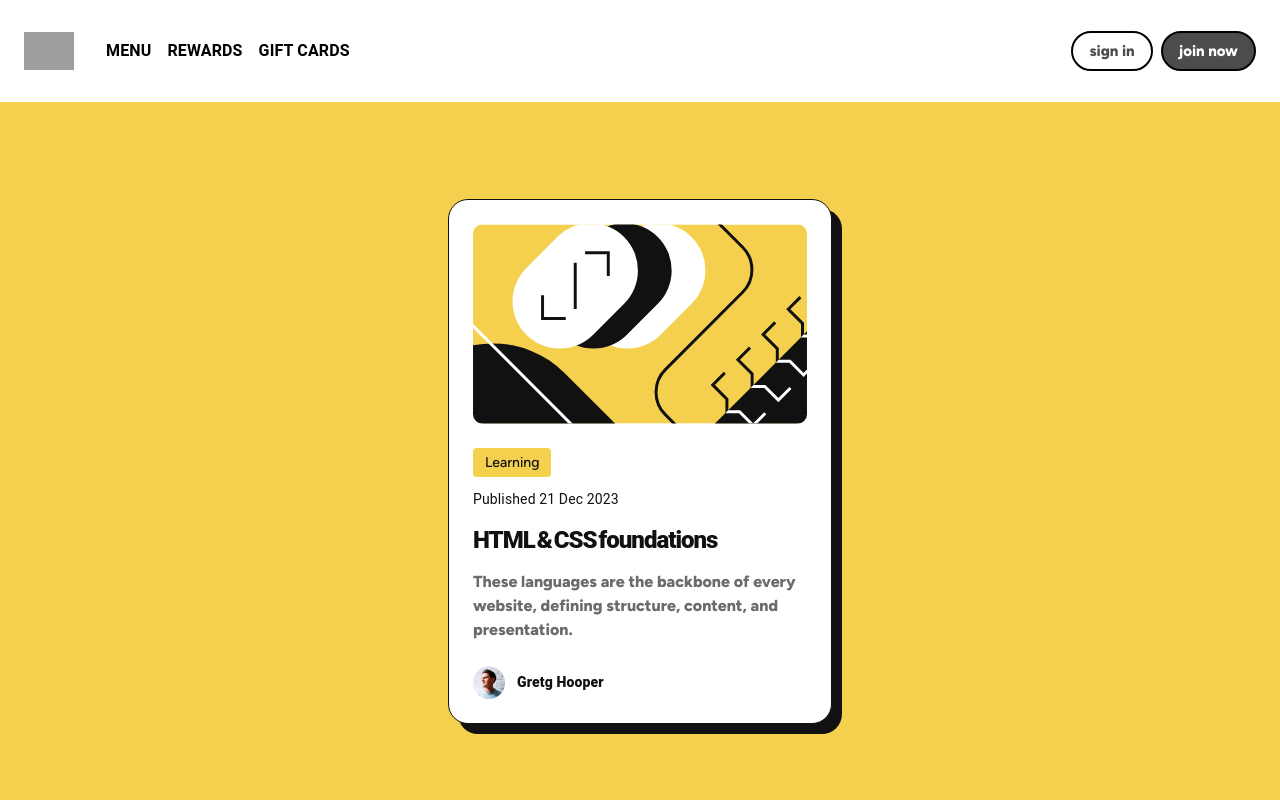
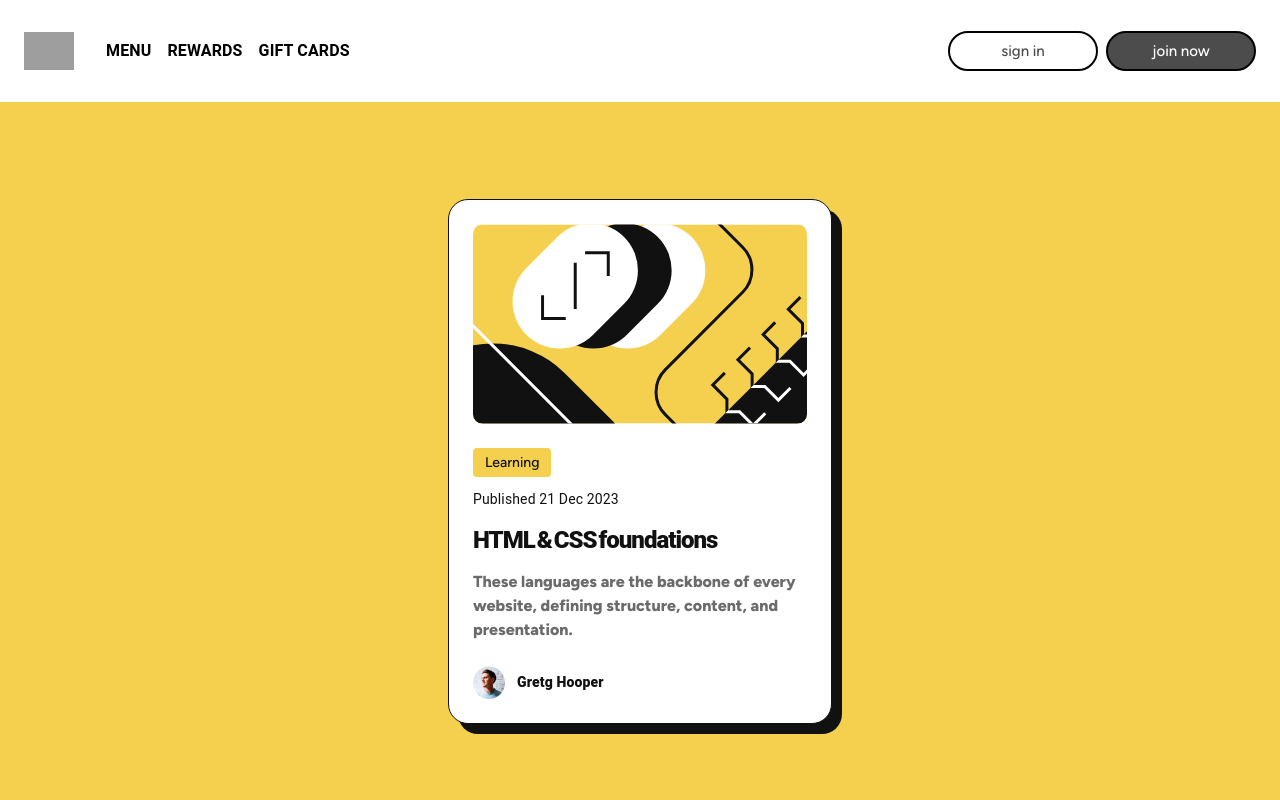
Before and after one commit to imbizman316/starbucks-mockup, a Next.js app: page /gift in a window 1280 px wide. Shown: the top 800 px of the page. Built offline with nearby package versions, Linux system fonts and the light colour scheme; grey boxes are pictures that could not be loaded.

Commit message:
custom button polished

```diff
--- a/app/components/michelaneous/NewCustomButton.tsx
+++ b/app/components/michelaneous/NewCustomButton.tsx
@@ -1,5 +1,8 @@
+"use client";
+
+import { Box } from "@mui/material";
 import Link from "next/link";
-import React from "react";
+import React, { useState } from "react";
 
 interface Props {
   color: string;
@@ -16,20 +19,40 @@
   fontcolor,
   text,
 }: Props) {
+  const [isMouseDown, setIsMouseDown] = useState(false);
+
   return (
+    <Box
+      sx={{
+        display: "flex",
+        alignItems: "center",
+        justifyContent: "center",
+        width: "150px",
+      }}
+    >
       <Link
         style={{
           backgroundColor: color,
           color: fontcolor,
-        fontSize: fontsize,
+          fontSize: isMouseDown ? "12px" : fontsize,
           padding: "7px 16px",
           borderRadius: "50px",
           border: "2px solid black",
+          fontWeight: 700,
+          height: isMouseDown ? "30px" : "40px",
+          width: isMouseDown ? "130px" : "150px",
+          display: "flex",
+          justifyContent: "center",
+          alignItems: "center",
         }}
         href={link}
+        className="custom-button"
+        onMouseDown={() => setIsMouseDown(true)}
+        onMouseUp={() => setIsMouseDown(false)}
       >
         {text}
       </Link>
+    </Box>
   );
 }
 
--- a/app/components/navigation/CreateAccountLoginBar.tsx
+++ b/app/components/navigation/CreateAccountLoginBar.tsx
@@ -4,7 +4,19 @@
 
 function CreateAccountLoginBar() {
   return (
-    <Box sx={{ display: "flex", gap: 1 }}>
+    <Box
+      sx={{
+        display: "flex",
+        flexDirection: {
+          xs: "column",
+          sm: "column",
+          md: "row",
+          lg: "row",
+          xl: "row",
+        },
+        gap: 1,
+      }}
+    >
       <NewCustomButton
         link="/account/login"
         color="#FFFFFF"
--- a/app/components/navigation/Navbar.tsx
+++ b/app/components/navigation/Navbar.tsx
@@ -142,7 +142,11 @@
             right: 0,
             // overflow: "hidden",
           }}
-          onClick={() => setOpenHamburger(false)}
+          onClick={() =>
+            setTimeout(() => {
+              setOpenHamburger(false);
+            }, 200)
+          }
         >
           <Box
             sx={{
--- a/app/globals.css
+++ b/app/globals.css
@@ -40,6 +40,12 @@
   font-style: normal;
 }
 
+.custom-button:hover {
+  opacity: 60%;
+  box-shadow: gray 3px 3px 3px;
+  transition-duration: 0.2s;
+}
+
 /* @media (prefers-color-scheme: dark) {
   :root {
     --background: #0a0a0a;
```
Lines whose indentation alone changed are shown as unchanged.
